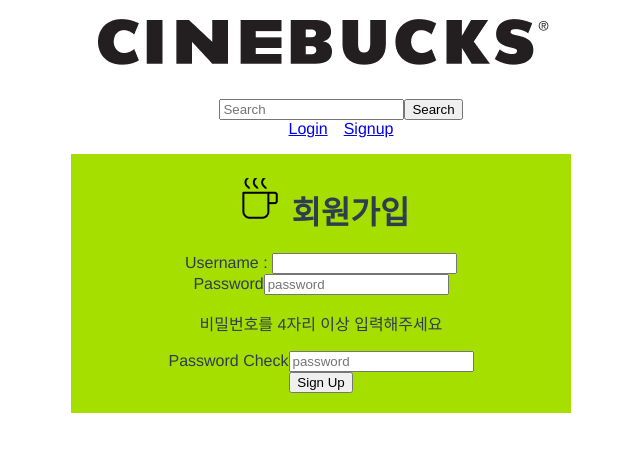
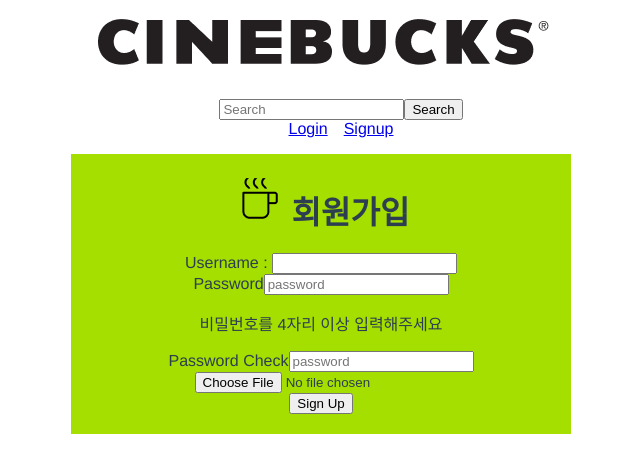
Before and after one commit to younga-Lee/movie_recommand_site, a Vue app in the folder front-server/: page /signup in a window 1280 px wide. Shown: the top 472 px of the page, without its empty margins (319-959 px from the left). Built offline with nearby package versions, Linux system fonts and the light colour scheme; no server answers; the HTML template or start-up script is replaced by a standard one.

Commit message:
회원가입할 때 프로필 이미지를 추가할 수 있도록 만드는 중

```diff
--- a/front-server/src/App.vue
+++ b/front-server/src/App.vue
@@ -18,10 +18,10 @@
             </div>
             <div class="float-end" v-else>
               <button @click="logout">Logout</button>
-              <span>{{ username }}</span>
               <!-- <router-link @click="logout" id="link">Logout</router-link> -->
               <router-link :to="{name: 'profile', params: {username : username}}" id="link">
                 <img src="@/assets/profile.png" alt="profile">
+                <span>{{ username }}</span>
               </router-link>
             </div>
           </ul>
--- a/front-server/src/views/ProfileView.vue
+++ b/front-server/src/views/ProfileView.vue
@@ -3,8 +3,8 @@
     <div class="header">
       <img src="@/assets/profile.png" alt="profile" id="profileimg">
       <div>
-        <p>nickname</p>
-        <p>follower 2.3k  followings 0</p>
+        <p>{{ username }}</p>
+        <p>follower 2.3k  followings 3</p>
       </div>
     </div>
     <div id="wishlist" class="border">
@@ -18,7 +18,12 @@
 
 <script>
 export default {
-  name: 'ProfileView'
+  name: 'ProfileView',
+  computed: {
+    username() {
+      return this.$route.params.username
+    },
+  }
 }
 </script>
 
--- a/front-server/src/views/SignupView.vue
+++ b/front-server/src/views/SignupView.vue
@@ -1,6 +1,6 @@
 <template>
   <div>
-    <form class="row g-3" id="signupform" @submit.prevent="signUp">
+    <form class="row g-3" id="signupform" @submit.prevent="signUp" enctype="multipart/form-data">
       <h1>
         <img src="@/assets/coffee.png" alt="logo">
         회원가입
@@ -30,6 +30,11 @@
         <input v-model="password2" type="password" class="form-control" id="password2" placeholder="password">
       </div>
 
+      <div class="col-12">
+        <label for="image"></label>
+        <input type="file" id="image" class="form-control" aria-label="file example" v-on:change="fileUpload">
+      </div>
+
       <div class="col-12" id="sbmbtn">
         <button type="submit" class="btn btn-success">Sign Up</button>
       </div>
@@ -46,6 +51,7 @@ export default {
       // email: null,
       password1: null,
       password2: null,
+      file: null,
       long: '',
     }
   },
@@ -57,23 +63,27 @@ export default {
         this.long = true
       }
     },
+    fileUpload(event) {
+      this.file = event.target.files[0];
+    },
     signUp() {
       const username = this.username
       // const email = this.email
       const password1 = this.password1
       const password2 = this.password2
+      const file = this.file
 
       if (this.password1 != this.password2) {
         alert('비밀번호를 다시 확인해주세요')
       } else {
         const payload = {
-          username, password1, password2
+          username, password1, password2, file
         }
 
         this.$store.dispatch('signUp', payload)
         // this.$router.push({name: 'main'})
       }
-    }
+    },
   }
 }
 </script>
```
